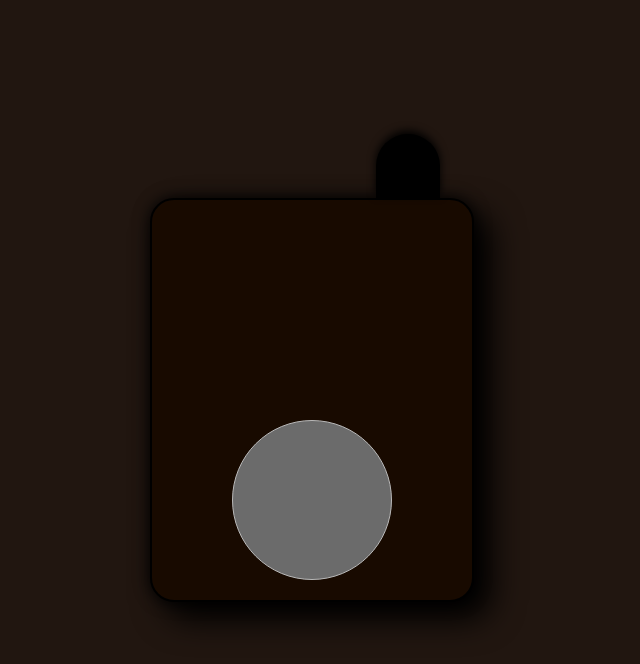
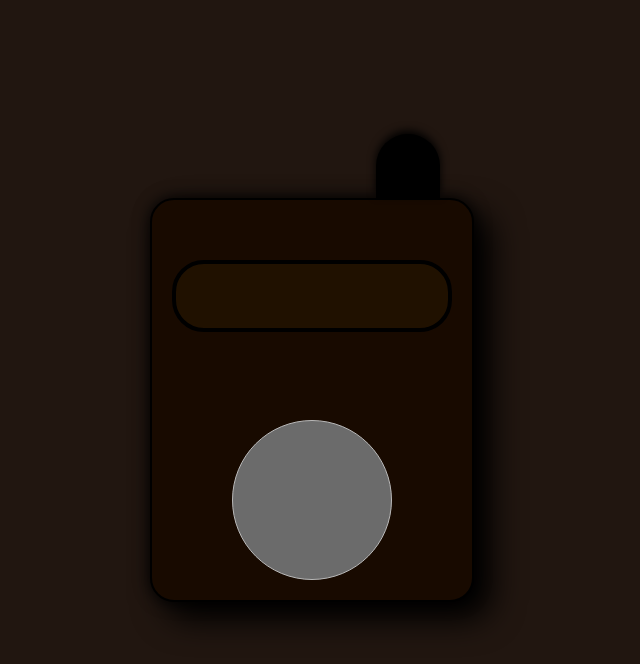
Before and after one commit to Ninj4M4ster/Morse-code-decoder, a React (Create React App) app in the folder Morse code decoder/: page / in a window 1280 px wide. Shown: the top 664 px of the page, without its empty margins (328-968 px from the left). Built offline with nearby package versions, Linux system fonts and the light colour scheme.

Commit message:
Created a screen and moved functions to class

```diff
--- a/Morse code decoder/src/App.css
+++ b/Morse code decoder/src/App.css
@@ -3,7 +3,6 @@
   background: rgb(24, 10, 0);
   width:20rem;
   height:25rem;
-  color:red;
   left:50%;
   top:50vh;
   transform:translate(-50%, -50%);
@@ -22,6 +21,25 @@
   border-radius: 50%;
   border: 1px solid rgb(185, 185, 185);
   background: rgb(107, 107, 107);
+}
+
+#screen {
+  position:absolute;
+  width:17rem;
+  height:4rem;
+  background:rgb(32, 17, 0);
+  top:15%;
+  left:50%;
+  transform:translate(-50%);
+  border:4px solid black;
+  border-radius:2rem;
+  text-align: left;
+  line-height: 3.5rem;
+  text-indent: 0.9rem;
+  font-size: 25px;
+  font-weight: bold;
+  color: rgb(197, 129, 4);
+  text-shadow: 0 0 1rem rgb(197, 129, 4), 0 0 2rem rgb(197, 129, 4);
 }
 
 #light {
--- a/Morse code decoder/src/App.tsx
+++ b/Morse code decoder/src/App.tsx
@@ -4,25 +4,28 @@ import logo from './logo.svg';
 import './App.css';
 
 class App extends React.Component {
+  state = {word: ''}
   render() {
+    const word = this.state['word'];
       return (
         <div id="container">
           <div id='light' className='off'></div>
-          {/* <Screen /> */}
-          <button id="morseButton" onMouseDown={lightOn} onMouseUp={lightOff} ></button>
+          <div id="screen">{word}</div>
+          <button id="morseButton"
+          onMouseDown={this.mouseDownFn}
+          onMouseUp={this.mouseUpFn}></button>
         </div>
       );
-  }
   };
-
-function lightOn() {
+  mouseDownFn() {
     const light = document.getElementById('light');
     if (light instanceof HTMLElement){
       light.className = 'on';};
-}
-function lightOff() {
+  };
+  mouseUpFn() {
     const light = document.getElementById('light');
     if (light instanceof HTMLElement){
       light.className = 'off';};
   }
+};
 export default App;
```
Lines whose indentation alone changed are shown as unchanged.
